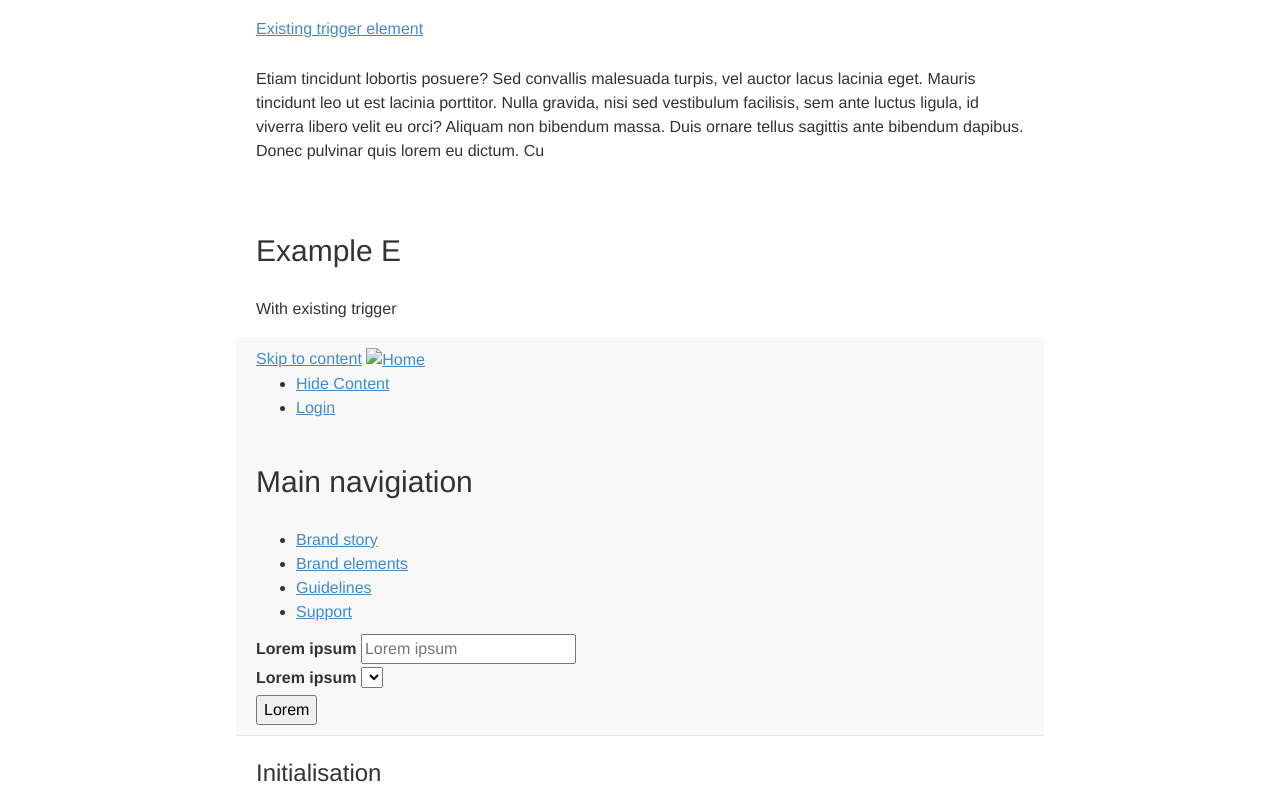
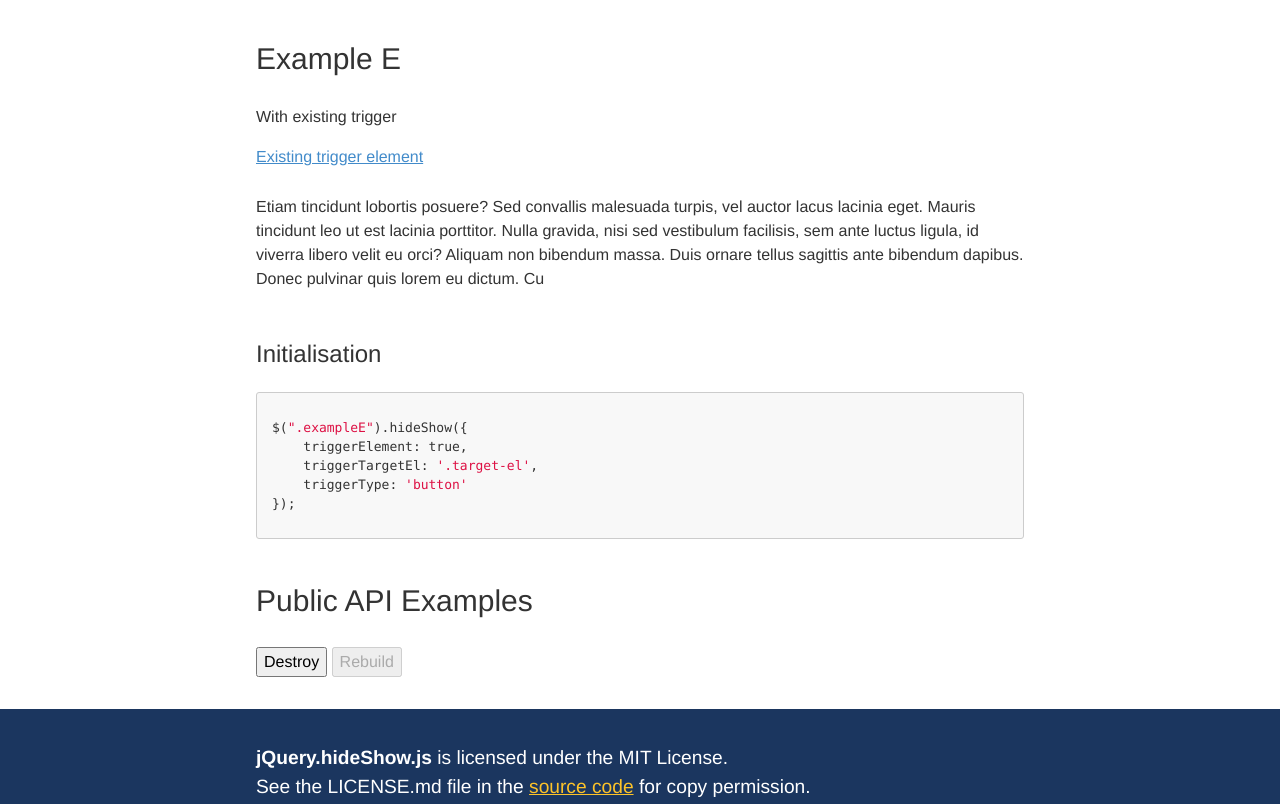
Before and after one commit to nomensa/jquery.hide-show, a website: page index.html in a window 1280 px wide. Shown: the part 1995-2799 px from the top of the page. Drawn offline with Linux system fonts and the light colour scheme.

Commit message:
cleaned up index file

```diff
--- a/index.html
+++ b/index.html
@@ -95,6 +95,9 @@ $(".exampleD").hideShow({
 </code>
 </pre>
 
+        <h2>Example E</h2>
+        <p>With existing trigger</p>
+
         <a href="#" class="target-el">Existing trigger element</a>
         <div class="exampleE">
             <div class="row">
@@ -102,72 +105,7 @@ $(".exampleD").hideShow({
             </div><!-- end .row -->
         </div><!-- end .exampleD -->
 
-
-
-        <h2>Example E</h2>
-        <p>With existing trigger</p>
-
-
-
-
-
-
-<header class="header {$modifiers}" role="banner">
-    <div class="header_container cf">
-        <a href="#anchor--main" class="skip-link">Skip to content</a>
-        <a href="/" class="header_logo">
-            <img src="../assets/img/npower_logo.png" alt="Home" />
-        </a><!-- .header_logo -->
-        <div class="header_actions">
-            <ul>
-                <li><a class="btn btn--search" href="#"><span class="hide">Search</span></a></li>
-                <li><a class="btn btn--primary btn--slim btn--lock" href="#"><span>Login</span></a></li>
-            </ul>
-        </div><!-- .header_actions -->
-        <nav class="navigation" role="navigation">
-            <h2 class="hide">Main navigiation</h2>
-            <ul>
-                <li class="sibling">
-                    <a href="#">Brand story</a>
-                </li>
-                <li class="selected">
-                    <a href="#">Brand elements</a>
-                </li>
-                <li class="sibling">
-                    <a href="#">Guidelines</a>
-                </li>
-                <li class="sibling">
-                    <a href="#">Support</a>
-                </li>
-            </ul>
-        </nav><!-- .navigation -->
-    </div> <!-- .header_container -->
-    <div class="global-search">
-        <div class="global-search_container">
-            <div class="form-row">
-                <label class="hide" for="text">Lorem ipsum</label>
-                <input id="text" type="text" name="text" placeholder="Lorem ipsum"/>
-            </div><!-- .form-row -->
-            <div class="form-row">
-               <label class="hide" for="select-1">Lorem ipsum</label>
-               <select id="select-1" name=""></select>
-            </div><!-- .form-row -->
-            <div class="form-row">
-                <button class="btn btn--primary btn--slim"><span>Lorem</span></button>
-            </div><!-- .form-row -->
-        </div>
-    </div><!-- .global-search -->
-</header><!-- .header -->
-
-
-
-
-
-
-
-
-
-            <h3>Initialisation</h3>
+        <h3>Initialisation</h3>
 <pre>
 <code data-language="javascript">
 $(".exampleE").hideShow({
@@ -237,7 +175,7 @@ $(".exampleE").hideShow({
                     breakpointClass: 'desktop'
                 });
 
-                $(".global-search").hideShow({
+                $(".exampleE").hideShow({
                     triggerElement: true,
                     triggerTargetEl: '.btn--search',
                     triggerType: 'button'
```
